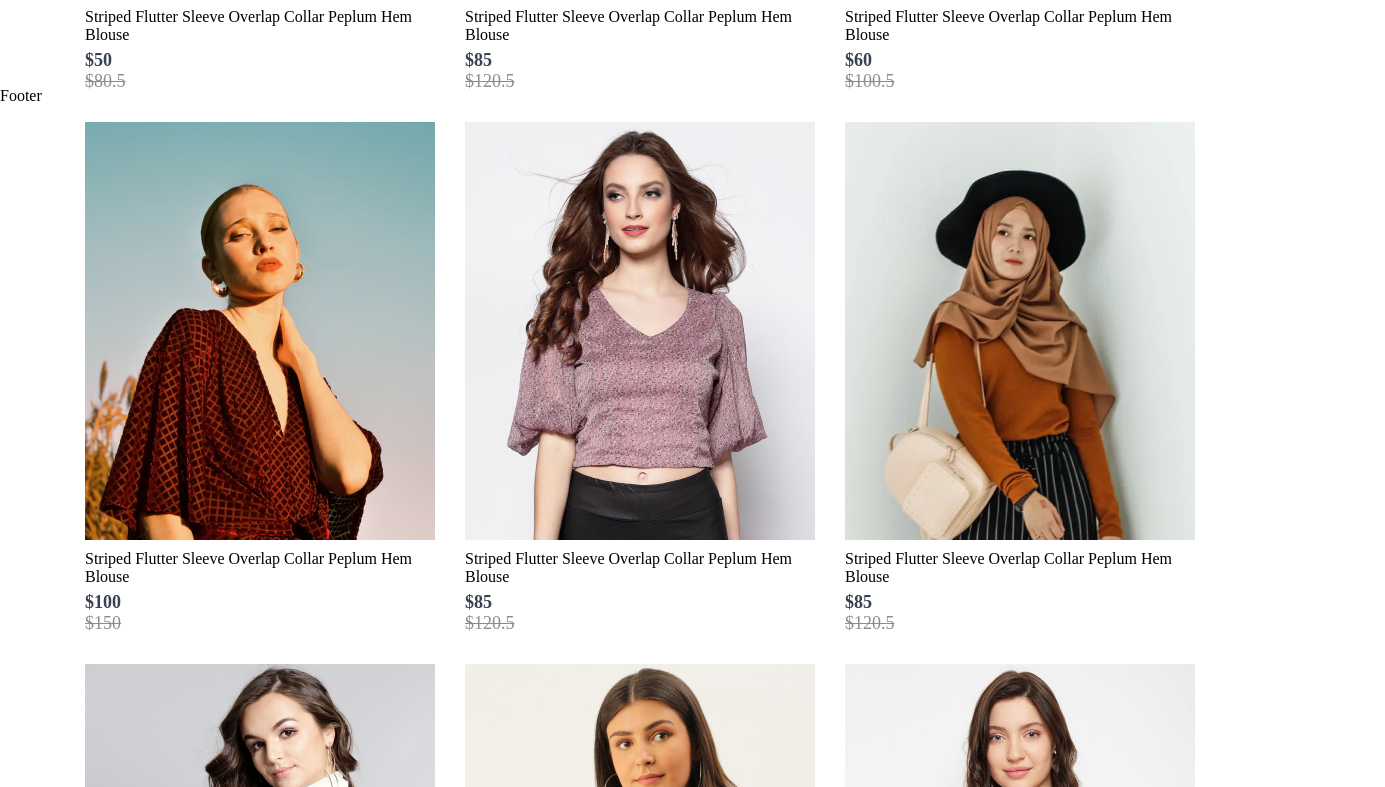
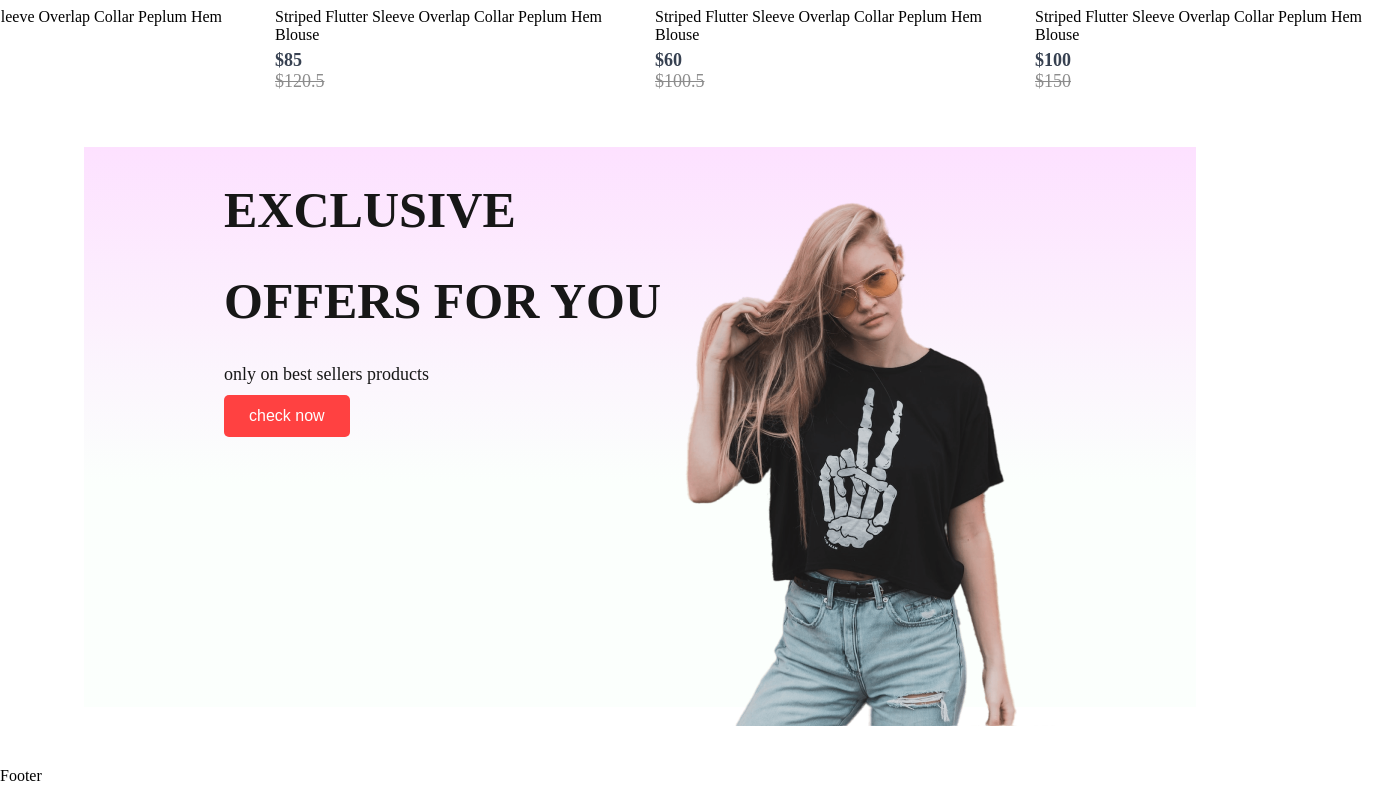
Before and after one commit to punSavitri/react-ecommerce-app, a React (Create React App) app: page / in a window 1280 px wide. Shown: the part 1513-2300 px from the top of the page, 1385 px wide, since content can reach past the window. Built offline with nearby package versions, Linux system fonts and the light colour scheme.

Commit message:
created and styled Offers banner component,mount to Shop page

```diff
--- /dev/null
+++ b/src/components/offers/Offers.css
@@ -0,0 +1,39 @@
+.offers {
+  width: 65%;
+  height: 70vh;
+  display: flex;
+  margin: 60px auto;
+  padding: 0px 140px;
+  background: linear-gradient(180deg, #fde1ff 0%, #e1ffea22 60%);
+}
+/* left section */
+
+.offers-left h1 {
+  color: #171717;
+  font-size: 50px;
+  font-weight: 700;
+  text-transform: uppercase;
+}
+.offers-left p {
+  color: #171717;
+  font-size: 18px;
+  margin: 10px 0;
+}
+.offers-left button {
+  padding: 12px 25px;
+  border-radius: 5px;
+  background: #ff4141;
+  border: none;
+  color: #fff;
+  font-size: 16px;
+  cursor: pointer;
+}
+/* right section */
+.offers-right {
+  flex: 1;
+  display: flex;
+  align-items: center;
+  justify-content: flex-end;
+  padding-top: 50px;
+
+}
--- /dev/null
+++ b/src/components/offers/Offers.jsx
@@ -0,0 +1,21 @@
+import React from "react";
+import "./Offers.css";
+import exclusive_image from "../assets/exclusive_image.png";
+
+const Offers = () => {
+  return (
+    <div className="offers">
+      <div className="offers-left">
+        <h1>Exclusive</h1>
+        <h1>offers for you</h1>
+        <p>only on best sellers products</p>
+        <button>check now</button>
+      </div>
+      <div className="offers-right">
+        <img src={exclusive_image} alt="" />
+      </div>
+    </div>
+  );
+};
+
+export default Offers;
--- a/src/components/popular/Popular.css
+++ b/src/components/popular/Popular.css
@@ -4,6 +4,7 @@
   align-items: center;
   gap: 10px;
   height: 90vh;
+
 }
 .popular h1 {
   color: #171717;
@@ -14,16 +15,13 @@
 .popular hr {
   width: 200px;
   height: 6px;
-  border-radius: 10px;
+  border-radius: 15px;
   background: #252525;
 }
 .popular-item {
-  display: flex;
   margin-top: 50px;
   display: flex;
   gap: 30px;
-  flex-wrap: wrap;
-  justify-content: center;
 }
 /* media queries for responsiveness */
 /* Tablet screens (max-width:1024px) */
--- a/src/components/popular/Popular.jsx
+++ b/src/components/popular/Popular.jsx
@@ -1,6 +1,6 @@
 import React from "react";
 import "./Popular.css";
-import data_product from "../assets/all_product";
+import data_product from "../assets/data";
 import Item from "../items/Item";
 
 const Popular = () => {
@@ -9,10 +9,10 @@
       <h1>popular in women</h1>
       <hr />
       <div className="popular-item">
-        {data_product.map((item, i) => {
+        {data_product.map((item, index) => {
           return (
             <Item
-              key={i}
+              key={index}
               id={item.id}
               name={item.name}
               image={item.image}
--- a/src/pages/Shop.jsx
+++ b/src/pages/Shop.jsx
@@ -1,12 +1,14 @@
 import React from "react";
 import Hero from "../components/hero/Hero";
 import Popular from "../components/popular/Popular";
+import Offers from "../components/offers/Offers";
 
 const Shop = () => {
   return (
     <div>
       <Hero />
       <Popular />
+      <Offers/>
     </div>
   );
 };
```
